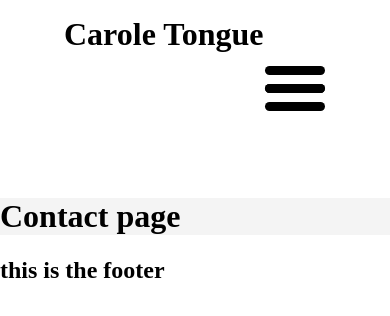
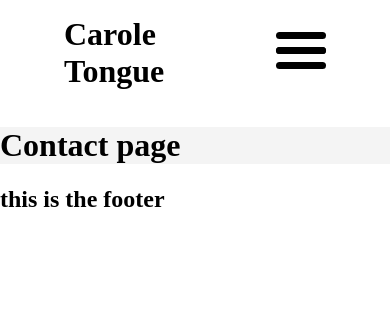
Before and after one commit to WarrenHawker/carole-website-contentful, a Next.js app: page /contact in a window 390 px wide. Shown: the top 316 px of the page. Built offline with nearby package versions, Linux system fonts and the light colour scheme; a web font is replaced by a local one.

Commit message:
styled header and mobile nav

```diff
--- a/src/components/header.js
+++ b/src/components/header.js
@@ -9,6 +9,7 @@ const Header = () => {
   return (
     <header>
       <h1>Carole Tongue</h1>
+      <nav>
         <div
           id='nav-icon'
           className={navShow ? 'open' : ''}
@@ -18,7 +19,7 @@ const Header = () => {
           <span></span>
           <span></span>
         </div>
-      <nav className={navShow ? 'active' : ''}>
+        <div className={navShow ? 'nav-links active' : 'nav-links'}>
           <Link
             className={
               currentRoute === '/' ? 'top-nav-link active' : 'top-nav-link'
@@ -42,11 +43,14 @@ const Header = () => {
           </Link>
           <Link
             className={
-            currentRoute === '/contact' ? 'top-nav-link active' : 'top-nav-link'
+              currentRoute === '/contact'
+                ? 'top-nav-link active'
+                : 'top-nav-link'
             }
             href='/contact'>
             Contact
           </Link>
+        </div>
       </nav>
     </header>
   );
--- a/src/styles/components/header.css
+++ b/src/styles/components/header.css
@@ -17,6 +17,12 @@ nav {
     display: flex;
     gap: 1em;
     margin-top: 1.5em;
+    font-family: 'PT Serif', serif;
+}
+
+.nav-links {
+    display: flex;
+    justify-content: space-between;
 }
 
 .top-nav-link {
@@ -38,18 +44,43 @@ nav {
 
 @media screen and (max-width:650px) {
     nav {
-        display: none;
+        display: flex;
+        flex-direction: column;
+        margin: auto 0;
+        padding-bottom: 2em;
+        position: relative;
+        padding-left: 2em;
     }
 
-    nav.active {
+    header h1 {
+        margin: auto 0;
+    }
+
+    .nav-links {
         display: block;
+        opacity: 0;
+        position: absolute;
+        top: 50px;
+        background-color: #ffffff;
+        filter: drop-shadow(0px 4px 4px rgba(0, 0, 0, 0.25));
+        width: 100%;
+        z-index: 10;
+        transition: all .5s ease-in-out;
+    }
+
+    .nav-links.active {
+      opacity: 1;
+    }
+
+    .top-nav-link {
+        margin-bottom: 0.5em;
     }
 
     #nav-icon {
-        width: 60px;
-        height: 45px;
+        width: 50px;
+        height: 10px;
         position: relative;
-        margin: 50px auto;
+        margin: auto;
         -webkit-transform: rotate(0deg);
         -moz-transform: rotate(0deg);
         -o-transform: rotate(0deg);
@@ -64,7 +95,7 @@ nav {
       #nav-icon span {
         display: block;
         position: absolute;
-        height: 9px;
+        height: 7px;
         width: 100%;
         background: #000000;
         border-radius: 9px;
@@ -85,11 +116,11 @@ nav {
       }
 
       #nav-icon span:nth-child(2),#nav-icon span:nth-child(3) {
-        top: 18px;
+        top: 15px;
       }
 
       #nav-icon span:nth-child(4) {
-        top: 36px;
+        top: 30px;
       }
 
       #nav-icon.open span:nth-child(1) {
```
Lines whose indentation alone changed are shown as unchanged.
